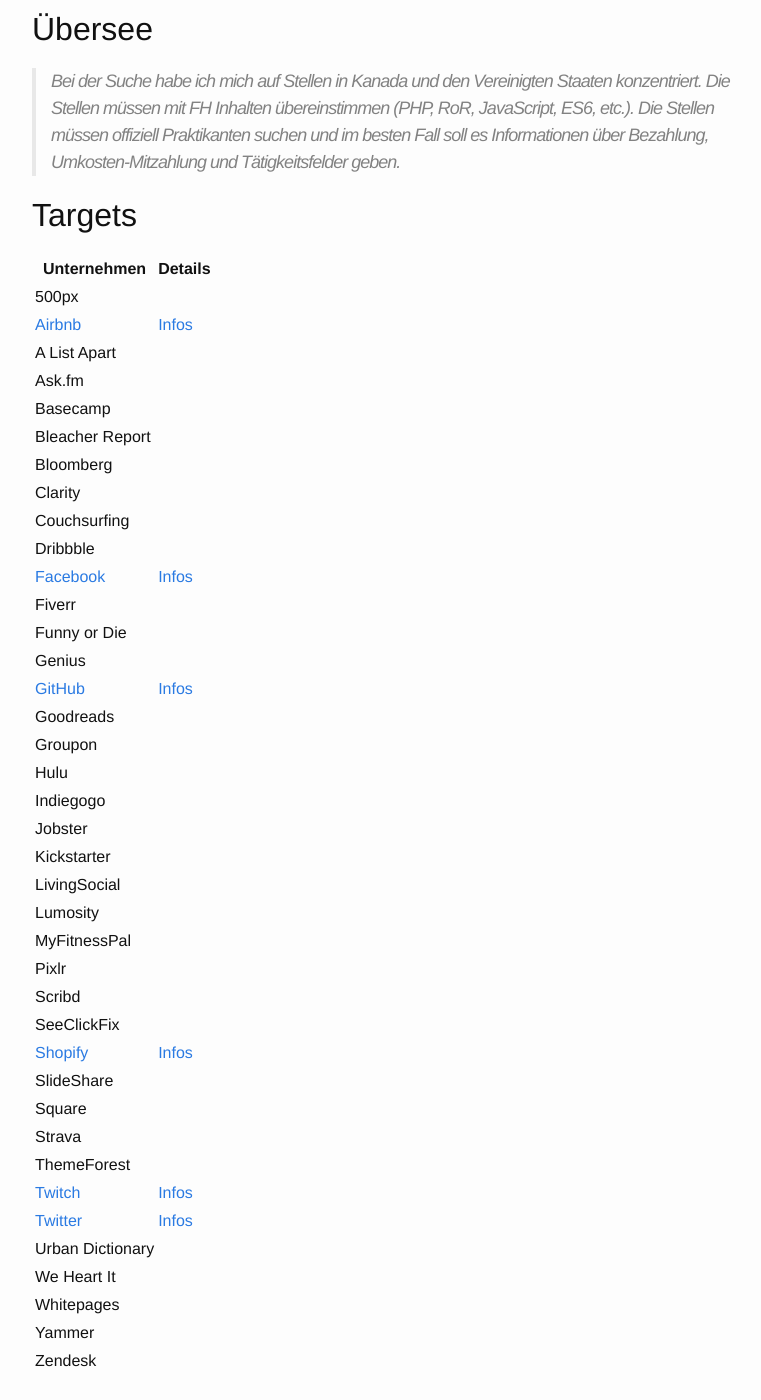
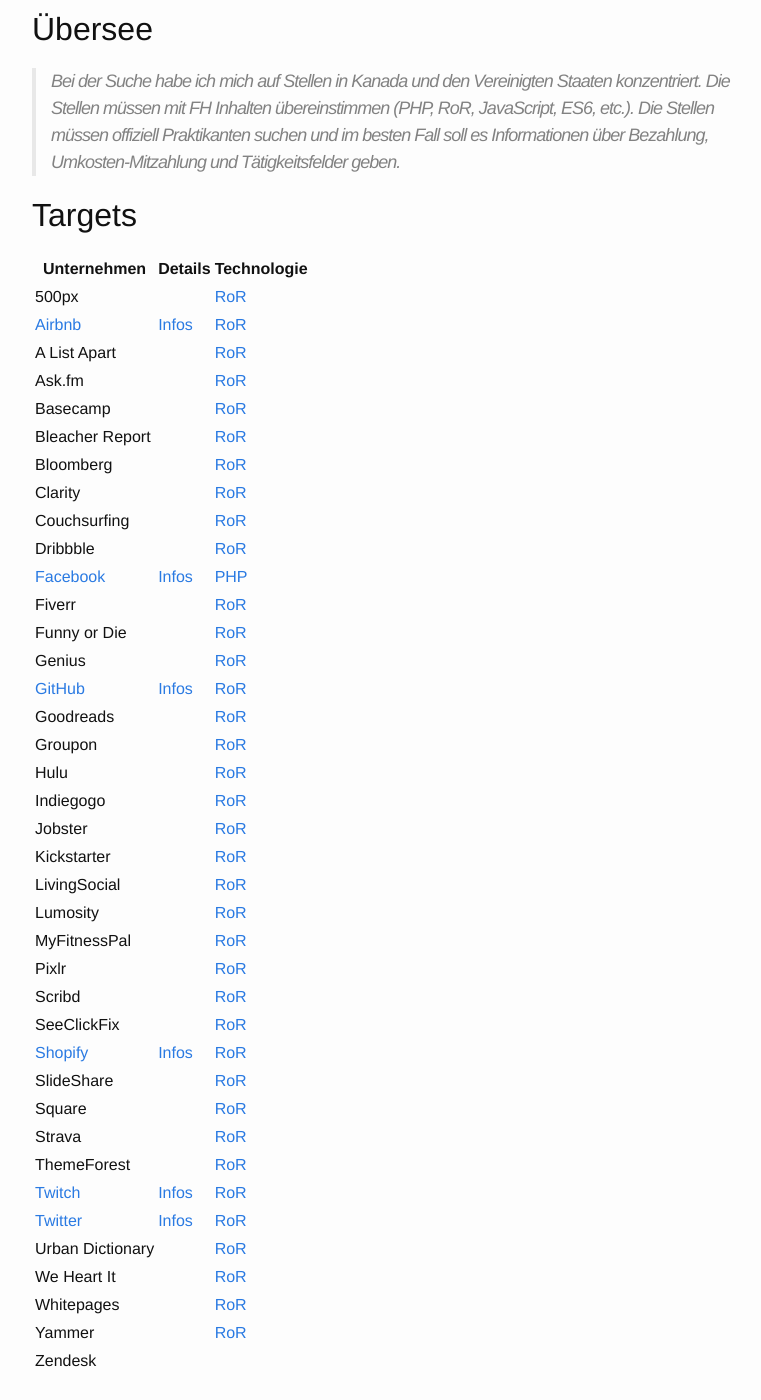
Before and after one commit to Godfather27/internships, a Jekyll site: the page built from about.md, in a window 1280 px wide and 1400 px high, scrolled down 207 px. Shown: the whole window, without its empty margins (238-999 px from the left). Built offline with Jekyll 4.4.1, drawn with Linux system fonts in a browser that asks for light colours.

Commit message:
update about

```diff
--- a/about.md
+++ b/about.md
@@ -11,82 +11,82 @@ permalink: /about/
 ## Targets
 
 |---|---|
-| Unternehmen | Details |
+| Unternehmen | Details | Technologie |
 |---|---|
-|500px|  |
+|500px|  |[RoR](http://skillcrush.com/2015/02/02/37-rails-sites/)|
 |---|---|
-|[Airbnb](https://www.airbnb.at/)| [Infos]({{site.url}}{{site.baseurl}}/airbnb) |
+|[Airbnb](https://www.airbnb.at/)| [Infos]({{site.url}}{{site.baseurl}}/airbnb) |[RoR](http://skillcrush.com/2015/02/02/37-rails-sites/)|
 |---|---|
-|A List Apart|  |
+|A List Apart|  |[RoR](http://skillcrush.com/2015/02/02/37-rails-sites/)|
 |---|---|
-|Ask.fm|  |
+|Ask.fm|  |[RoR](http://skillcrush.com/2015/02/02/37-rails-sites/)|
 |---|---|
-|Basecamp|
+|Basecamp| |[RoR](http://skillcrush.com/2015/02/02/37-rails-sites/)|
 |---|---|
-|Bleacher Report|  |
+|Bleacher Report|  |[RoR](http://skillcrush.com/2015/02/02/37-rails-sites/)|
 |---|---|
-|Bloomberg|  |
+|Bloomberg|  |[RoR](http://skillcrush.com/2015/02/02/37-rails-sites/)|
 |---|---|
-|Clarity|  |
+|Clarity|  |[RoR](http://skillcrush.com/2015/02/02/37-rails-sites/)|
 |---|---|
-|Couchsurfing|  |
+|Couchsurfing|  |[RoR](http://skillcrush.com/2015/02/02/37-rails-sites/)|
 |---|---|
-|Dribbble|  |
+|Dribbble|  |[RoR](http://skillcrush.com/2015/02/02/37-rails-sites/)|
 |---|---|
-|[Facebook](https://www.facebook.com/)| [Infos]({{site.url}}{{site.baseurl}}/facebook) |
+|[Facebook](https://www.facebook.com/)| [Infos]({{site.url}}{{site.baseurl}}/facebook) |[PHP](http://builtwith.com/facebook.com)|
 |---|---|
-|Fiverr|  |
+|Fiverr|  |[RoR](http://skillcrush.com/2015/02/02/37-rails-sites/)|
 |---|---|
-|Funny or Die|  |
+|Funny or Die|  |[RoR](http://skillcrush.com/2015/02/02/37-rails-sites/)|
 |---|---|
-|Genius|  |
+|Genius|  |[RoR](http://skillcrush.com/2015/02/02/37-rails-sites/)|
 |---|---|
-|[GitHub](https://github.com/)| [Infos]({{site.url}}{{site.baseurl}}/github) |
+|[GitHub](https://github.com/)| [Infos]({{site.url}}{{site.baseurl}}/github) |[RoR](http://skillcrush.com/2015/02/02/37-rails-sites/)|
 |---|---|
-|Goodreads|  |
+|Goodreads|  |[RoR](http://skillcrush.com/2015/02/02/37-rails-sites/)|
 |---|---|
-|Groupon|  |
+|Groupon|  |[RoR](http://skillcrush.com/2015/02/02/37-rails-sites/)|
 |---|---|
-|Hulu|  |
+|Hulu|  |[RoR](http://skillcrush.com/2015/02/02/37-rails-sites/)|
 |---|---|
-|Indiegogo|  |
+|Indiegogo|  |[RoR](http://skillcrush.com/2015/02/02/37-rails-sites/)|
 |---|---|
-|Jobster|  |
+|Jobster|  |[RoR](http://skillcrush.com/2015/02/02/37-rails-sites/)|
 |---|---|
-|Kickstarter|  |
+|Kickstarter|  |[RoR](http://skillcrush.com/2015/02/02/37-rails-sites/)|
 |---|---|
-|LivingSocial|  |
+|LivingSocial|  |[RoR](http://skillcrush.com/2015/02/02/37-rails-sites/)|
 |---|---|
-|Lumosity|  |
+|Lumosity|  |[RoR](http://skillcrush.com/2015/02/02/37-rails-sites/)|
 |---|---|
-|MyFitnessPal|  |
+|MyFitnessPal|  |[RoR](http://skillcrush.com/2015/02/02/37-rails-sites/)|
 |---|---|
-|Pixlr|  |
+|Pixlr|  |[RoR](http://skillcrush.com/2015/02/02/37-rails-sites/)|
 |---|---|
-|Scribd|  |
+|Scribd|  |[RoR](http://skillcrush.com/2015/02/02/37-rails-sites/)|
 |---|---|
-|SeeClickFix|  |
+|SeeClickFix|  |[RoR](http://skillcrush.com/2015/02/02/37-rails-sites/)|
 |---|---|
-|[Shopify](https://www.shopify.com/)| [Infos]({{site.url}}{{site.baseurl}}/shopify) |
+|[Shopify](https://www.shopify.com/)| [Infos]({{site.url}}{{site.baseurl}}/shopify) |[RoR](http://skillcrush.com/2015/02/02/37-rails-sites/)|
 |---|---|
-|SlideShare|  |
+|SlideShare|  |[RoR](http://skillcrush.com/2015/02/02/37-rails-sites/)|
 |---|---|
-|Square|  |
+|Square|  |[RoR](http://skillcrush.com/2015/02/02/37-rails-sites/)|
 |---|---|
-|Strava|  |
+|Strava|  |[RoR](http://skillcrush.com/2015/02/02/37-rails-sites/)|
 |---|---|
-|ThemeForest|  |
+|ThemeForest|  |[RoR](http://skillcrush.com/2015/02/02/37-rails-sites/)|
 |---|---|
-|[Twitch](http://www.twitch.tv/)| [Infos]({{site.url}}{{site.baseurl}}/twitch) |
+|[Twitch](http://www.twitch.tv/)| [Infos]({{site.url}}{{site.baseurl}}/twitch) |[RoR](http://skillcrush.com/2015/02/02/37-rails-sites/)|
 |---|---|
-|[Twitter](http://www.twitch.tv/)| [Infos]({{site.url}}{{site.baseurl}}/twitter) |
+|[Twitter](http://www.twitch.tv/)| [Infos]({{site.url}}{{site.baseurl}}/twitter) |[RoR](http://builtwith.com/twitter.com)|
 |---|---|
-|Urban Dictionary|  |
+|Urban Dictionary|  |[RoR](http://skillcrush.com/2015/02/02/37-rails-sites/)|
 |---|---|
-|We Heart It|  |
+|We Heart It|  |[RoR](http://skillcrush.com/2015/02/02/37-rails-sites/)|
 |---|---|
-|Whitepages|  |
+|Whitepages|  |[RoR](http://skillcrush.com/2015/02/02/37-rails-sites/)|
 |---|---|
-|Yammer|  |
+|Yammer|  |[RoR](http://skillcrush.com/2015/02/02/37-rails-sites/)|
 |---|---|
 |Zendesk|  |
```
